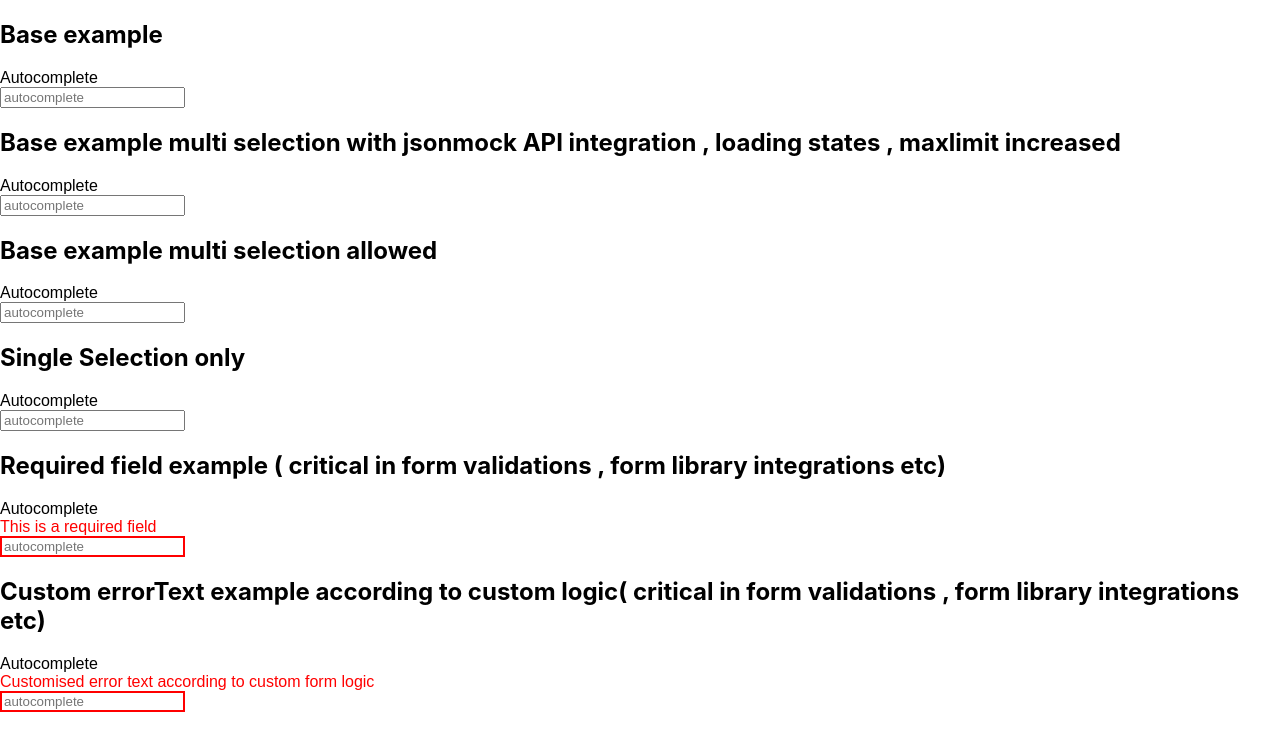
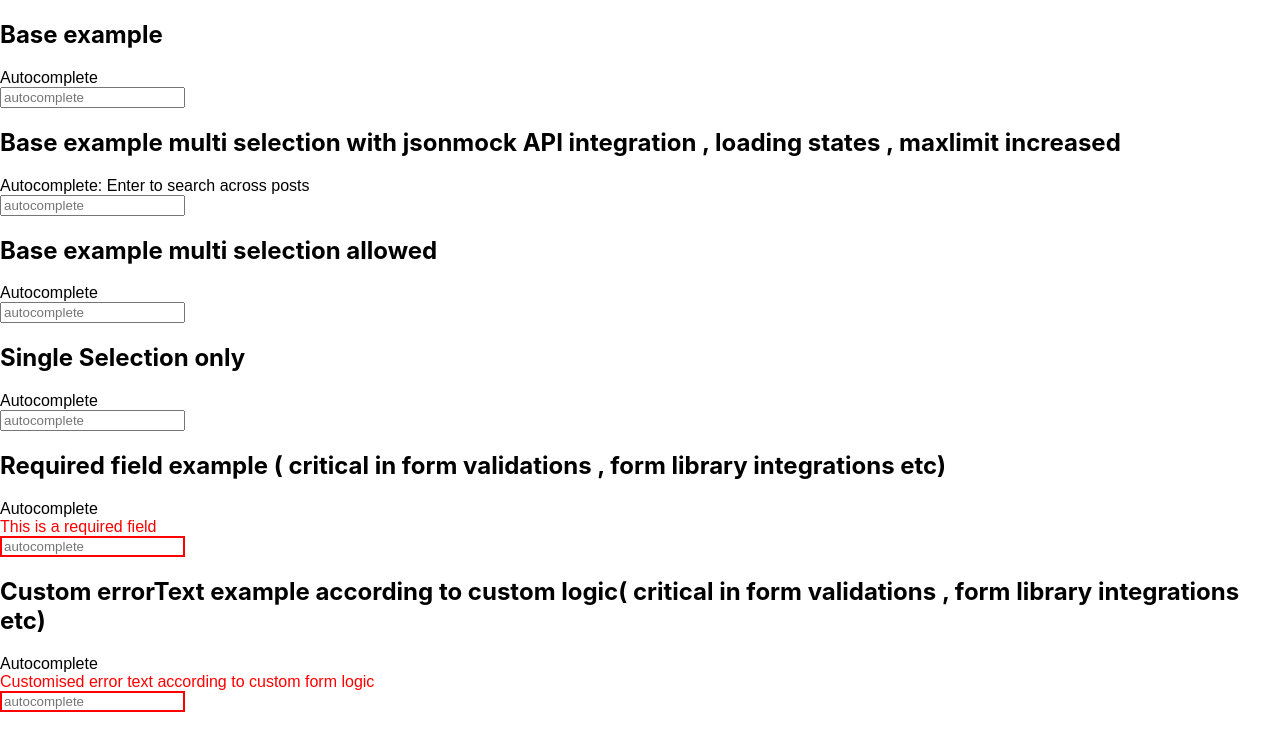
Before and after one commit to sktguha/deel, a React (Create React App) app: page / in a window 1280 px wide. Shown: the top 750 px of the page. Built offline with nearby package versions, Linux system fonts and the light colour scheme.

Commit message:
jsonmock integration add proper

```diff
--- a/src/App.tsx
+++ b/src/App.tsx
@@ -11,7 +11,7 @@ export default function App(){
     </section>
     <section>
       <h2>Base example multi selection with jsonmock API integration , loading states , maxlimit increased</h2>
-      <Driver maxDisplayItems={18} api/>
+      <Driver label={"Autocomplete: Enter to search across posts"} maxDisplayItems={18} api/>
     </section>
     <section>
       <h2>Base example multi selection allowed</h2>
--- a/src/components/AutoComplete.tsx
+++ b/src/components/AutoComplete.tsx
@@ -9,12 +9,11 @@ export function AutoComplete({
   getOptions,
   maxDisplayItems = 12, selectedOptions = [], onSelectedOptionsChange }) {
   const [availableOptions, setAvailableOptions] = useState([]);
-  const [text, setText] = useState("");
 
   const inputRef = useRef();
   const itemsRef = useRef();
 
-  function showItems(noFocus) {
+  function showItems() {
     itemsRef.current.style.display = "block";
     // inputRef.current.focus();
     // if(!noFocus) itemsRef.current.focus();
@@ -45,14 +44,13 @@ export function AutoComplete({
           }, 300);
         }} tabIndex={-1}
         ref={inputRef} placeholder={placeholder} onClick={() => showItems(true)} onChange={(e) => {
-          getOptions(text).then((options) => {
+          getOptions(e.target.value).then((options) => {
             // setLoading(false)
             const text = e.target.value;
             console.log(text);
             console.log(options);
             const availOptions = options.filter(option => option.label.indexOf(text) !== -1);
             console.log(availOptions);
-            setText(text);
             setAvailableOptions(availOptions);
             showItems();
           }, (err) => {
--- a/src/components/Driver.tsx
+++ b/src/components/Driver.tsx
@@ -1,7 +1,7 @@
 import { useState } from "react";
 import { AutoComplete } from "./AutoComplete";
 
-export function Driver({single ,required, errorTextProp, maxDisplayItems, api}) {
+export function Driver({single ,required, errorTextProp, maxDisplayItems, api, label}) {
   const defaultOptions = [{
     label: "Hello",
     id: 1
@@ -18,7 +18,7 @@ export function Driver({single ,required, errorTextProp, maxDisplayItems, api})
   const [selectedOptions, setSelectedOptions] = useState([]);
   const [errorText, setErrorText] = useState(required ? "This is a required field" : false);
   const getOptionsLocal = (text) => new Promise((res) => setTimeout(() => res(defaultOptions), Math.random() * 2500));
-  const getOptionsApi = (text) => fetch('https://jsonplaceholder.typicode.com/posts?userId='+text)
+  const getOptionsApi = (text) => fetch('https://jsonplaceholder.typicode.com/posts')
   .then((response) => response.json())
   .then((json) => {
     console.log("jsonmock returns: ", json);
@@ -29,7 +29,7 @@ export function Driver({single ,required, errorTextProp, maxDisplayItems, api})
       }
     })
   });
-  return <AutoComplete maxDisplayItems={maxDisplayItems} errorText={errorTextProp || errorText} single={single} selectedOptions={selectedOptions}
+  return <AutoComplete label={label} maxDisplayItems={maxDisplayItems} errorText={errorTextProp || errorText} single={single} selectedOptions={selectedOptions}
     getOptions={api?getOptionsApi:getOptionsLocal}
     onSelectedOptionsChange={(options) => {
       console.log("new options is ", options);
```
